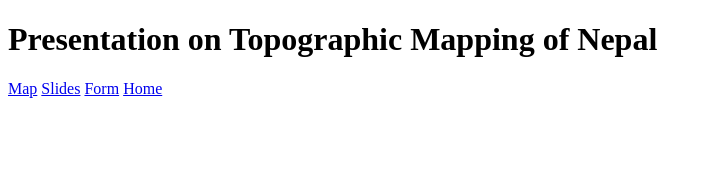
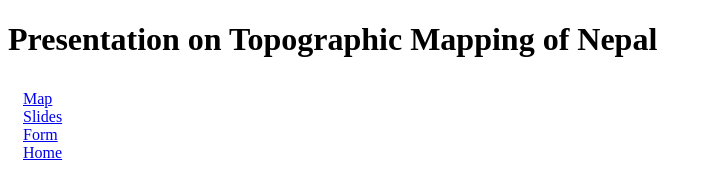
Before and after one commit to pratik-tan10/pratik-tan10.github.io, a plain HTML site: page homeoftmn.html in a window 1280 px wide. Shown: the whole page, without its empty margins (0-712 px from the left). Drawn offline with Linux system fonts and the light colour scheme.

Commit message:
Update homeoftmn.html

```diff
--- a/homeoftmn.html
+++ b/homeoftmn.html
@@ -3,15 +3,27 @@
 <head>
 	<meta charset="UTF-8">
 	<title>Topographic Mapping of Nepal</title>
+	<style>
+		ul {
+		  list-style-type: none;
+		  margin: 5px;
+		  padding: 10px;
+		text-decoration:none;
+		bockground-color:silver;
+		color:blue;
+		}
+	</style>
 </head>
 </body>
 <header>
 		<h1>Presentation on Topographic Mapping of Nepal</h1>
 		<nav>
-			<a href="https://www.google.com/maps/d/u/0/edit?mid=1A-gQLgu3GuEsB2r_bBjwQxvQvXF2wkSA&ll=28.30462514049519%2C84.12989649999999&z=7">Map</a>
-			<a href="https://docs.google.com/presentation/u/0/d/1lWJCNm7T3DyJQ0j4bQ0-y9bM2plWplcN/edit?usp=slides_home&ths=true&rtpof=true">Slides</a>
-			<a href="https://docs.google.com/forms/d/1b80PFm_J55xWRMzVyiX_RBu3tC7OepGQ8hjrwNFjckY/edit#responses">Form</a>
-			<a href="homeoftmn.html" class = "active">Home</a>
+			<ul>
+				<li><a href="https://www.google.com/maps/d/u/0/edit?mid=1A-gQLgu3GuEsB2r_bBjwQxvQvXF2wkSA&ll=28.30462514049519%2C84.12989649999999&z=7">Map</a></li>
+				<li><a href="https://docs.google.com/presentation/u/0/d/1lWJCNm7T3DyJQ0j4bQ0-y9bM2plWplcN/edit?usp=slides_home&ths=true&rtpof=true">Slides</a></li>
+				<li><a href="https://docs.google.com/forms/d/1b80PFm_J55xWRMzVyiX_RBu3tC7OepGQ8hjrwNFjckY/edit#responses">Form</a></li>
+				<li><a href="homeoftmn.html" class = "active">Home</a></li>
+			</ul>
 		</nav>
 </header>
 </body>
```
